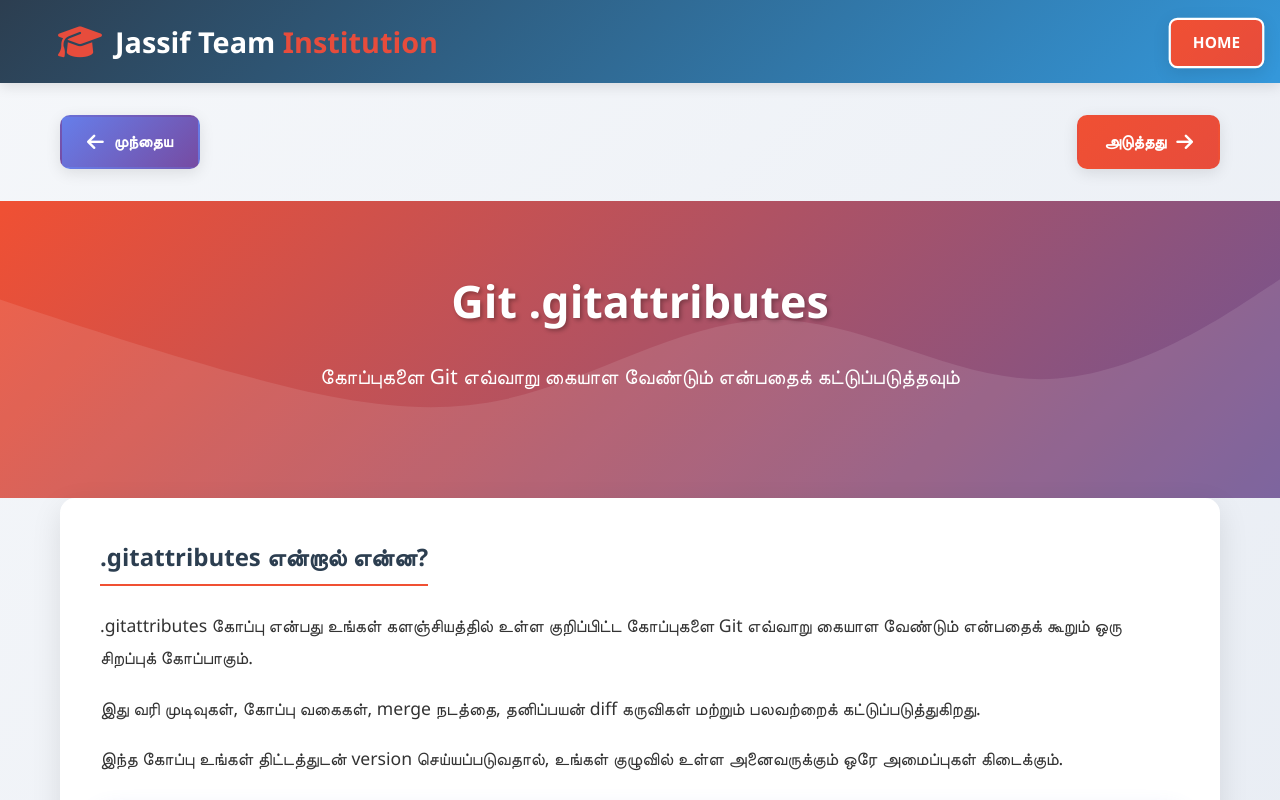
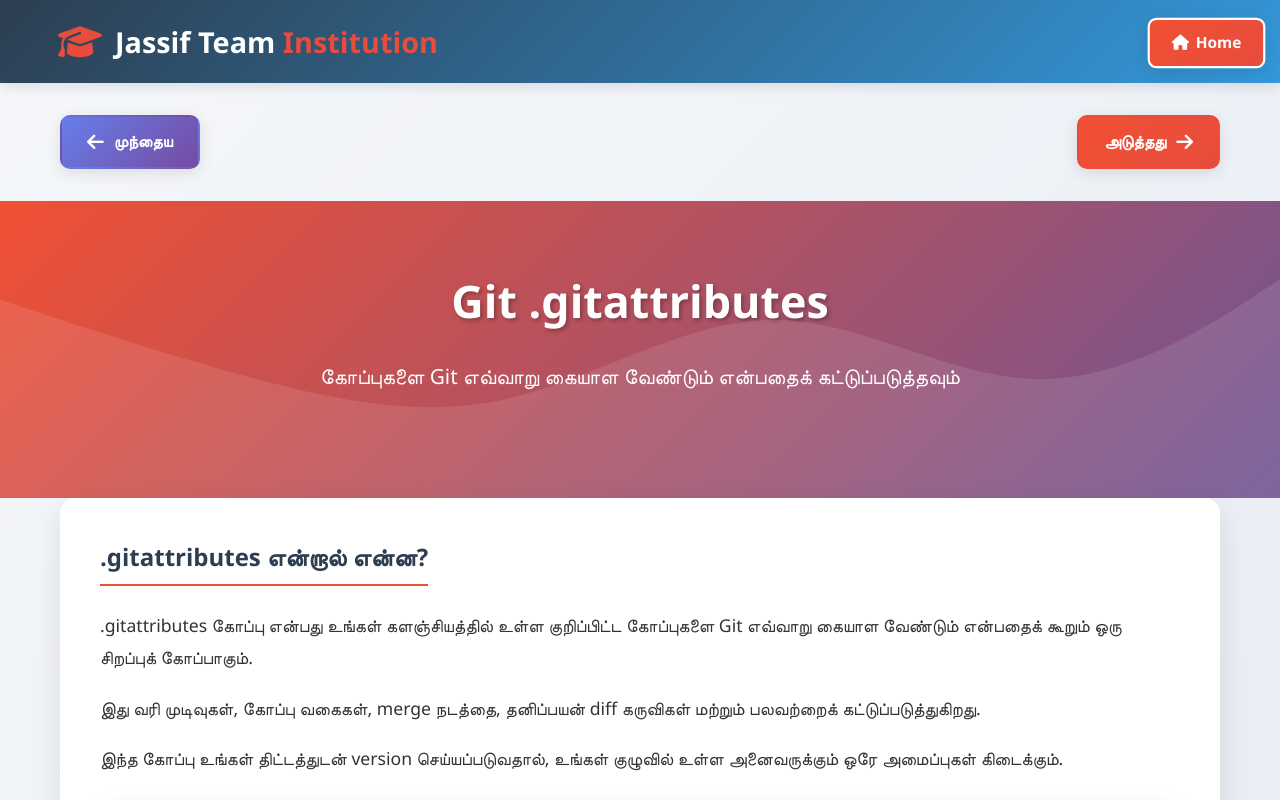
Before and after one commit to sivateam007/1, a plain HTML site: page index.html in a window 1280 px wide. Shown: the top 800 px of the page. Drawn offline with Linux system fonts and the light colour scheme.

Commit message:
Update home button to include icon

```diff
--- a/index.html
+++ b/index.html
@@ -553,7 +553,9 @@
         });
     </script>
      <!-- Home Button -->
-    <a href="index.html" class="home-btn">HOME</a>
-
+    <a href="index.html" class="home-btn">
+    <i class="fas fa-home"></i>
+    Home
+</a>
 </body>
 </html>
```
